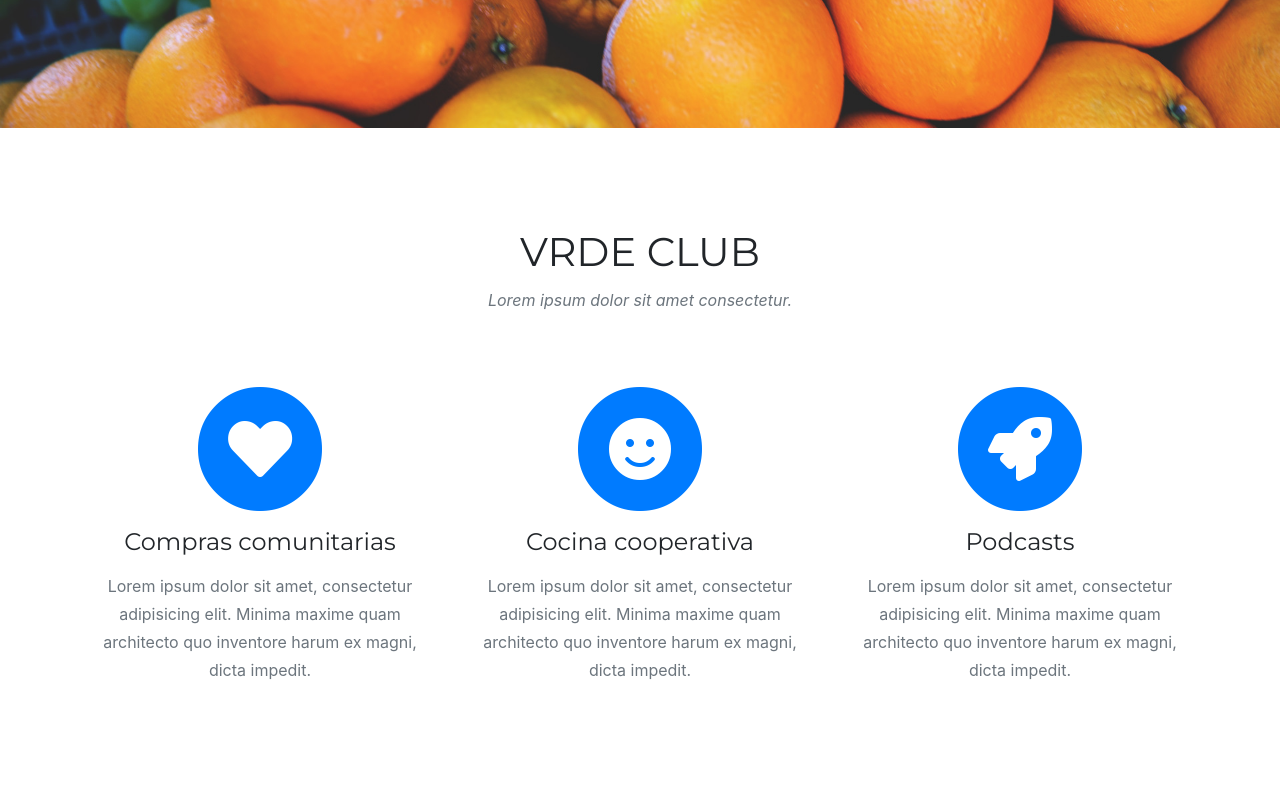
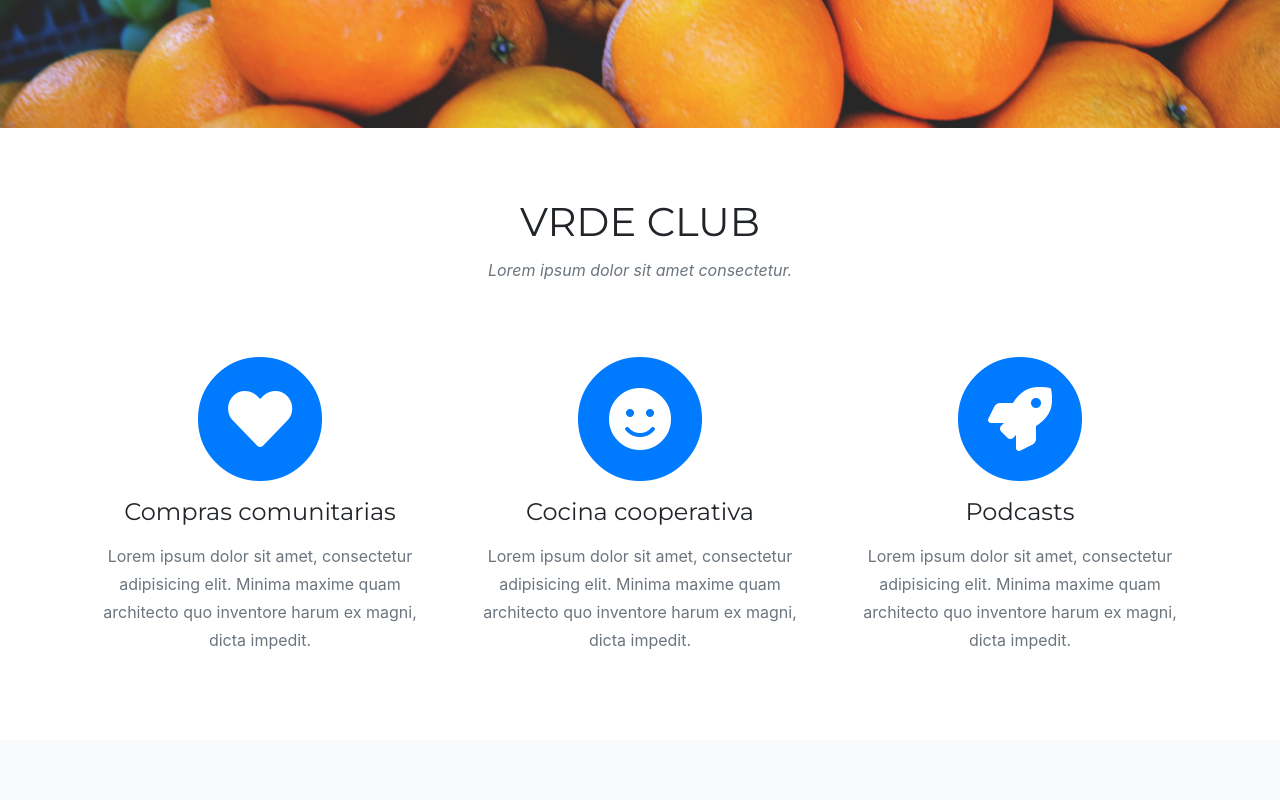
Before and after one commit to vrde-club/conjunto, a website with bundled scripts: page index.html in a window 1280 px wide. Shown: the part 600-1400 px from the top of the page. Built offline with nearby package versions, Linux system fonts and the light colour scheme; a web font is replaced by a local one.

Commit message:
section padding

```diff
--- a/scss/base/_page.scss
+++ b/scss/base/_page.scss
@@ -30,7 +30,7 @@ h6 {
 }
 
 .page-section {
-  padding: 100px 0;
+  padding: 70px 0;
   h2.section-heading {
     font-size: 40px;
     margin-top: 0;
```
Also changed, not shown: css/agency.css, css/agency.min.css.
